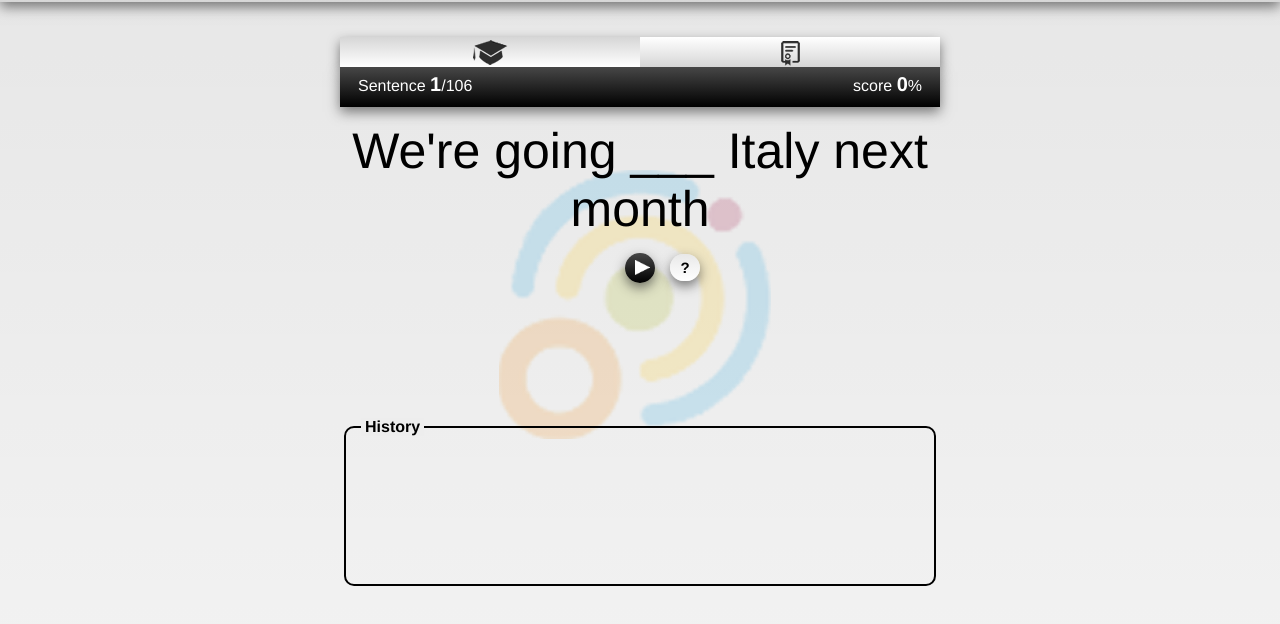
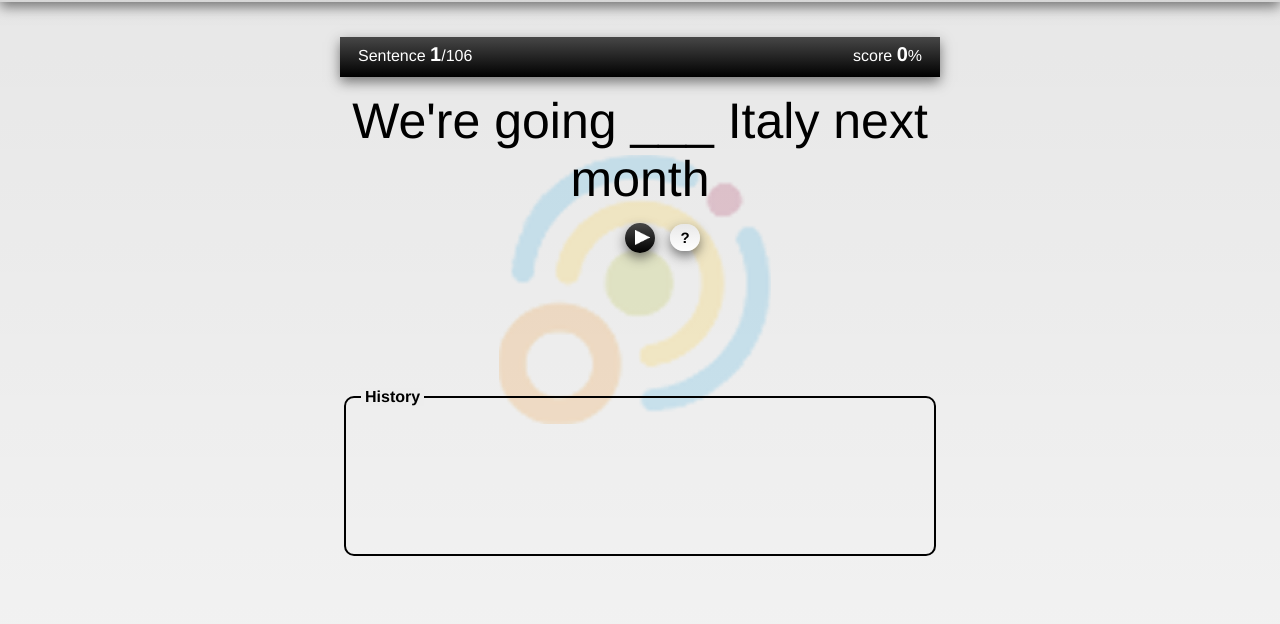
Before and after one commit to rodrigowirth/bravositions, a plain HTML site: page index.html in a window 1280 px wide. Shown: the part 128-752 px from the top of the page. Drawn offline with Linux system fonts and the light colour scheme.

Commit message:
Hidding learning and pratice mode

```diff
--- a/index.html
+++ b/index.html
@@ -62,7 +62,7 @@
 		</div>
 	</div>
 	<div id="content">
-		<div id="selectMode">
+		<div id="selectMode" hidden>
 			<a id="switchLearning" class="mode-selected" title="Learning Mode">
 				<img src="images/hat.png"/>
 			</a>
```
